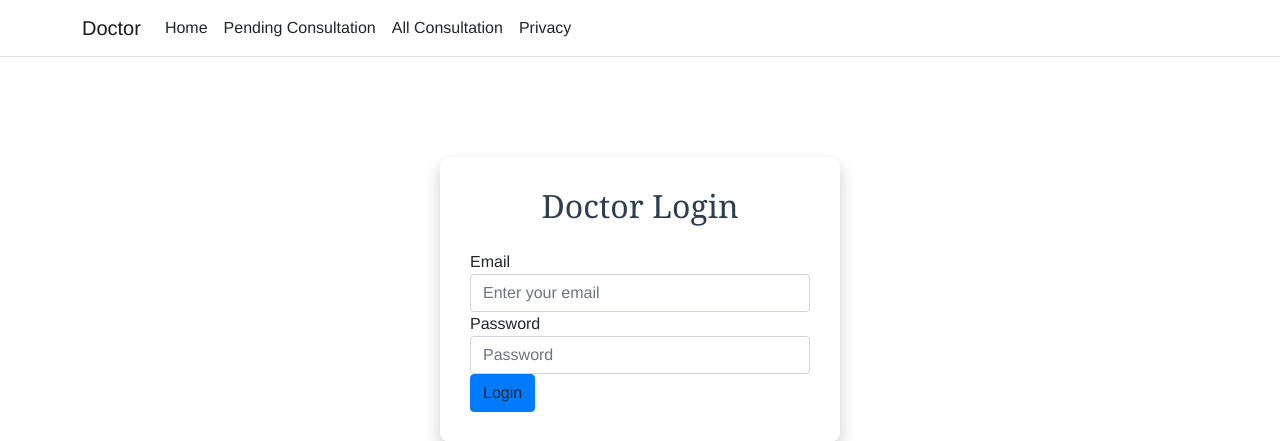
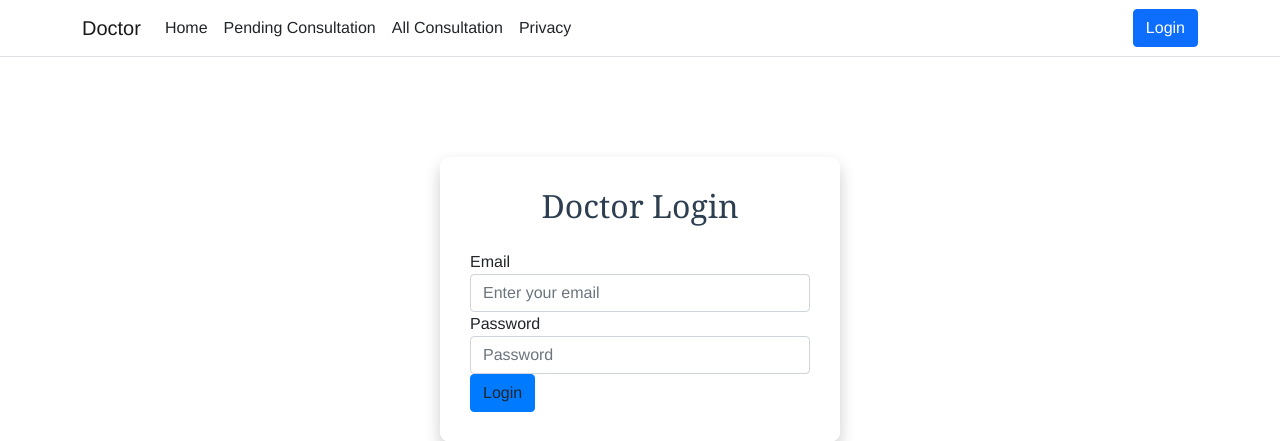
Before and after one commit to anhkhoa0812/ChildGrowthSystem_FE, an ASP.NET Core app: page /Login in a window 1280 px wide. Shown: the top 441 px of the page. Run offline with ASP.NET Core 8, Linux system fonts and the light colour scheme.

Commit message:
feat: Add logout for Doctor Page

```diff
--- a/DoctorPage/Pages/Login.cshtml.cs
+++ b/DoctorPage/Pages/Login.cshtml.cs
@@ -38,6 +38,8 @@ public class LoginModel : PageModel
                     {
                         throw new Exception("You can not access the system");
                     }
+                    var username = jwtToken.Claims.First(claim => claim.Type == ClaimTypes.Name).Value;
+                    HttpContext.Session.SetString("Username", username);
                     return RedirectToPage("/Doctor/Index");
                 }
                 else
--- a/DoctorPage/Pages/Shared/_Layout.cshtml
+++ b/DoctorPage/Pages/Shared/_Layout.cshtml
@@ -1,3 +1,4 @@
+@inject IHttpContextAccessor HttpContextAccessor
 <!DOCTYPE html>
     <html lang="en">
     <head>
@@ -32,6 +33,31 @@
                             <a class="nav-link text-dark" asp-area="" asp-page="/Privacy">Privacy</a>
                         </li>
                     </ul>
+                    @{
+                        var token = HttpContextAccessor.HttpContext?.Session.GetString("Token");
+                        var username = HttpContextAccessor.HttpContext?.Session.GetString("Username");
+                    }
+                    @if (!string.IsNullOrEmpty(token))
+                    {
+                        <ul class="navbar-nav">
+                            <li class="nav-item">
+                                <span class="navbar-text text-primary">Welcome, @username!</span>
+                            </li>
+                            <li class="nav-item">
+                                <form method="post" asp-page="/Logout">
+                                    <button type="submit" class="btn btn-danger ml-2">Logout</button>
+                                </form>
+                            </li>
+                        </ul>
+                    }
+                    else
+                    {
+                        <ul class="navbar-nav">
+                            <li class="nav-item">
+                                <a class="btn btn-primary" asp-page="/Login">Login</a>
+                            </li>
+                        </ul>
+                    }
                 </div>
             </div>
         </nav>
--- a/DoctorPage/Program.cs
+++ b/DoctorPage/Program.cs
@@ -1,4 +1,5 @@
 var builder = WebApplication.CreateBuilder(args);
+builder.Services.AddHttpContextAccessor();
 builder.Services.AddSession();
 // Add services to the container.
 builder.Services.AddRazorPages();
```
Also changed, not shown: DoctorPage/Pages/Logout.cshtml (added, +19 -0 lines), DoctorPage/Pages/Logout.cshtml.cs (added, +13 -0 lines). Lines whose indentation alone changed are shown as unchanged.
